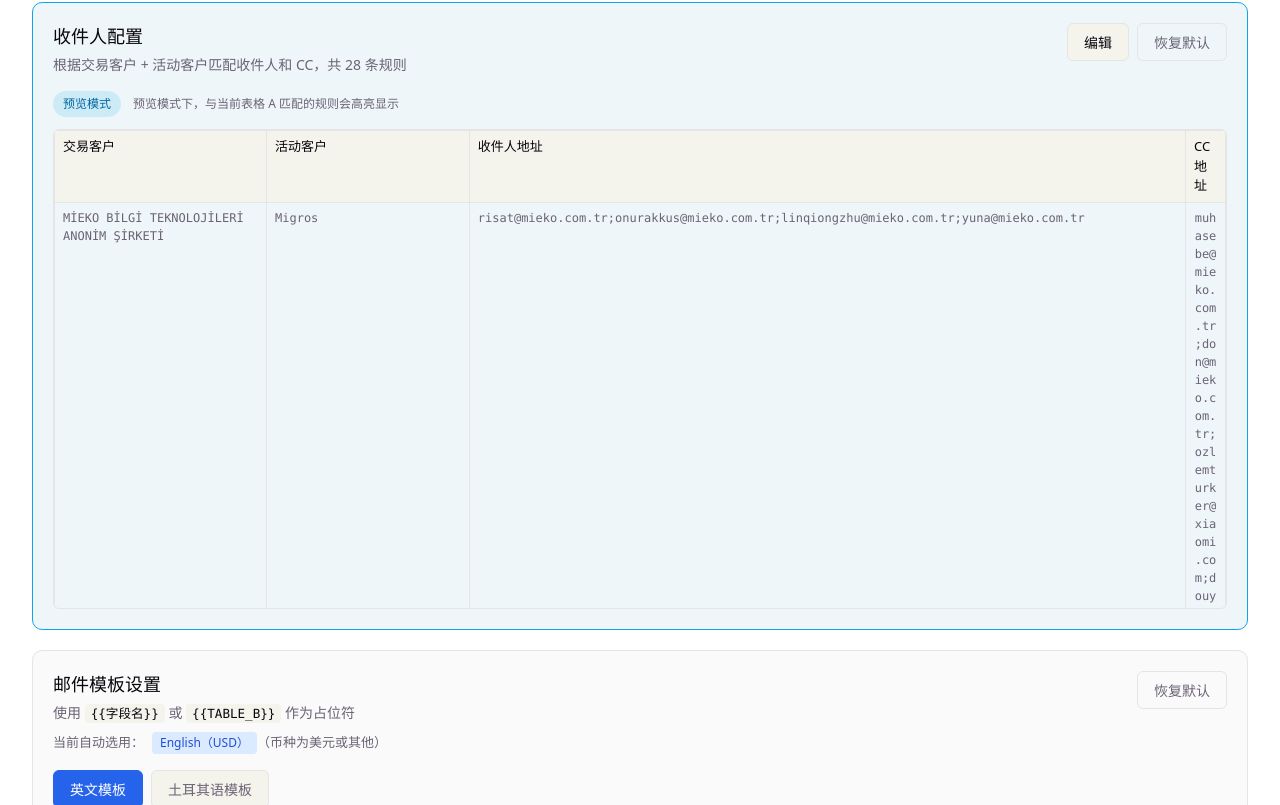
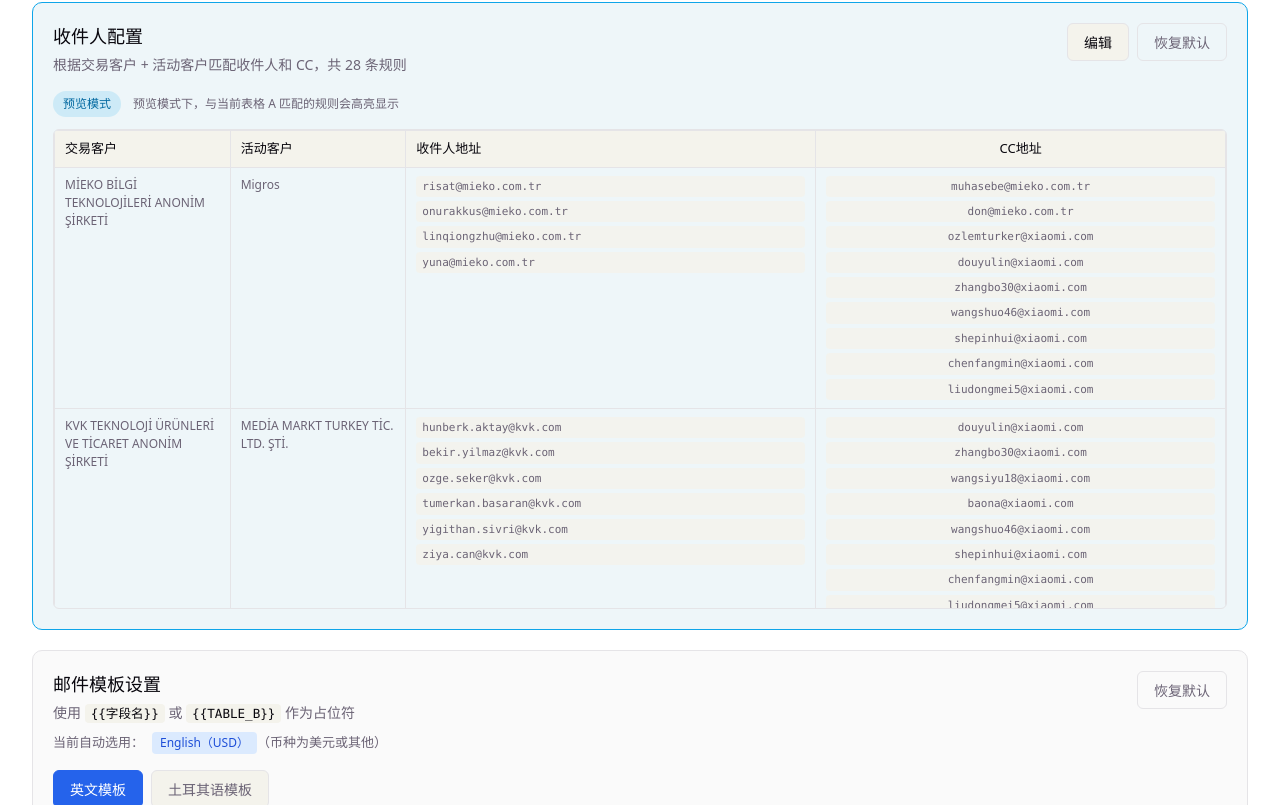
Before and after one commit to Bobo5957/turkey-cn-generator, a React (Vite) app: page / in a window 1280 px wide. Shown: the part 755-1560 px from the top of the page. Built offline with nearby package versions, Linux system fonts and the light colour scheme.

Commit message:
金额保留两位小数，优化收件人配置显示

```diff
--- a/src/App.css
+++ b/src/App.css
@@ -619,13 +619,39 @@
   width: 100%;
   border-collapse: collapse;
   font-size: 13px;
-  min-width: 900px;
+  table-layout: fixed;
+}
+
+.contacts-table th:nth-child(1),
+.contacts-table td:nth-child(1) {
+  width: 15%;
+}
+
+.contacts-table th:nth-child(2),
+.contacts-table td:nth-child(2) {
+  width: 15%;
+}
+
+.contacts-table th:nth-child(3),
+.contacts-table td:nth-child(3) {
+  width: 35%;
+}
+
+.contacts-table th:nth-child(4),
+.contacts-table td:nth-child(4) {
+  width: 35%;
+}
+
+.contacts-table th:last-child,
+.contacts-table td:last-child {
+  width: 48px;
+  text-align: center;
 }
 
 .contacts-table th,
 .contacts-table td {
   border: 1px solid var(--border);
-  padding: 6px 8px;
+  padding: 8px 10px;
   vertical-align: top;
 }
 
@@ -651,6 +677,12 @@
   background: var(--bg);
   color: var(--text-h);
   resize: vertical;
+  min-height: 56px;
+}
+
+.contacts-table td input {
+  min-height: auto;
+  font-family: inherit;
 }
 
 .contacts-table td input:focus,
@@ -659,10 +691,6 @@
   outline-offset: 1px;
 }
 
-.contacts-table td:last-child {
-  width: 40px;
-  text-align: center;
-}
 
 .contact-mode-bar {
   display: flex;
@@ -707,11 +735,26 @@
 }
 
 .contact-preview-cell {
-  font-family: var(--mono);
   font-size: 12px;
   line-height: 1.5;
-  white-space: pre-wrap;
   word-break: break-word;
+}
+
+.contact-preview-emails {
+  display: flex;
+  flex-direction: column;
+  gap: 4px;
+}
+
+.contact-email-chip {
+  display: block;
+  padding: 3px 6px;
+  border-radius: 4px;
+  background: color-mix(in srgb, var(--code-bg) 80%, transparent);
+  font-family: var(--mono);
+  font-size: 11px;
+  line-height: 1.4;
+  word-break: break-all;
 }
 
 .contact-preview-empty {
--- a/src/App.tsx
+++ b/src/App.tsx
@@ -19,10 +19,12 @@
 import { loadSettings, saveSettings } from './utils/storage'
 import {
   createDefaultTableConfig,
+  getAmountFieldsFromConfig,
   migrateRowsByFieldOrder,
   syncKeyFieldsOnRename,
   syncTableBSourcesOnFieldRename,
 } from './utils/tableConfig'
+import { normalizeRowsAmountFields } from './utils/numbers'
 import './App.css'
 
 function App() {
@@ -36,6 +38,10 @@
   const [loaded, setLoaded] = useState(false)
 
   const tableAFields = tableConfig.tableAFields
+  const amountFields = useMemo(
+    () => getAmountFieldsFromConfig(tableConfig),
+    [tableConfig],
+  )
 
   useEffect(() => {
     const saved = loadSettings()
@@ -121,7 +127,7 @@
   }
 
   const handleParsed = (parsedRows: Record<string, string>[]) => {
-    setRows(parsedRows)
+    setRows(normalizeRowsAmountFields(parsedRows, amountFields))
   }
 
   const handleAddRow = () => {
@@ -160,6 +166,7 @@
         <PasteArea tableAFields={tableAFields} onParsed={handleParsed} />
         <DataTable
           fields={tableAFields}
+          amountFields={amountFields}
           rows={rows}
           onChange={setRows}
           onAddRow={handleAddRow}
--- a/src/components/ContactConfig.tsx
+++ b/src/components/ContactConfig.tsx
@@ -12,9 +12,22 @@
   onReset: () => void
 }
 
-function ContactPreviewCell({ value }: { value: string }) {
+function ContactPreviewCell({ value, isEmail = false }: { value: string; isEmail?: boolean }) {
   if (!value.trim()) {
     return <span className="contact-preview-empty">—</span>
+  }
+
+  if (isEmail) {
+    const emails = value.split(';').map((item) => item.trim()).filter(Boolean)
+    return (
+      <div className="contact-preview-cell contact-preview-emails">
+        {emails.map((email, index) => (
+          <span key={`${email}-${index}`} className="contact-email-chip">
+            {email}
+          </span>
+        ))}
+      </div>
+    )
   }
 
   return <div className="contact-preview-cell">{value}</div>
@@ -188,7 +201,7 @@
                         rows={2}
                       />
                     ) : (
-                      <ContactPreviewCell value={contact.收件人地址} />
+                      <ContactPreviewCell value={contact.收件人地址} isEmail />
                     )}
                   </td>
                   <td>
@@ -202,7 +215,7 @@
                         rows={2}
                       />
                     ) : (
-                      <ContactPreviewCell value={contact.CC地址} />
+                      <ContactPreviewCell value={contact.CC地址} isEmail />
                     )}
                   </td>
                   {isEditing && (
--- a/src/components/DataTable.tsx
+++ b/src/components/DataTable.tsx
@@ -1,17 +1,36 @@
+import { normalizeDecimalString } from '../utils/numbers'
+
 interface DataTableProps {
   fields: string[]
+  amountFields: string[]
   rows: Record<string, string>[]
   onChange: (rows: Record<string, string>[]) => void
   onAddRow: () => void
   onClear: () => void
 }
 
-export function DataTable({ fields, rows, onChange, onAddRow, onClear }: DataTableProps) {
+export function DataTable({
+  fields,
+  amountFields,
+  rows,
+  onChange,
+  onAddRow,
+  onClear,
+}: DataTableProps) {
+  const amountFieldSet = new Set(amountFields)
+
   const updateCell = (rowIndex: number, field: string, value: string) => {
     const nextRows = rows.map((row, index) =>
       index === rowIndex ? { ...row, [field]: value } : row,
     )
     onChange(nextRows)
+  }
+
+  const finalizeCell = (rowIndex: number, field: string, value: string) => {
+    if (!amountFieldSet.has(field)) return
+    const normalized = normalizeDecimalString(value)
+    if (normalized === value) return
+    updateCell(rowIndex, field, normalized)
   }
 
   const deleteRow = (rowIndex: number) => {
@@ -61,6 +80,7 @@
                       type="text"
                       value={row[field] ?? ''}
                       onChange={(e) => updateCell(rowIndex, field, e.target.value)}
+                      onBlur={(e) => finalizeCell(rowIndex, field, e.target.value)}
                       placeholder={`输入${field || '内容'}`}
                     />
                   </td>
--- /dev/null
+++ b/src/utils/numbers.ts
@@ -0,0 +1,49 @@
+const DECIMAL_PLACES = 2
+
+export function parseAmount(value: string): number | null {
+  const trimmed = value.trim()
+  if (!trimmed) return null
+  const num = parseFloat(trimmed.replace(/,/g, ''))
+  return Number.isFinite(num) ? num : null
+}
+
+export function formatAmount(
+  value: number | null,
+  decimalPlaces = DECIMAL_PLACES,
+): string {
+  if (value === null) return ''
+  return value.toFixed(decimalPlaces)
+}
+
+export function normalizeDecimalString(
+  value: string,
+  decimalPlaces = DECIMAL_PLACES,
+): string {
+  const trimmed = value.trim()
+  if (!trimmed) return value
+
+  const amount = parseAmount(trimmed)
+  if (amount === null) return value
+  return formatAmount(amount, decimalPlaces)
+}
+
+export function normalizeRowAmountFields(
+  row: Record<string, string>,
+  amountFields: string[],
+): Record<string, string> {
+  const next = { ...row }
+  for (const field of amountFields) {
+    if (next[field]?.trim()) {
+      next[field] = normalizeDecimalString(next[field])
+    }
+  }
+  return next
+}
+
+export function normalizeRowsAmountFields(
+  rows: Record<string, string>[],
+  amountFields: string[],
+): Record<string, string>[] {
+  if (amountFields.length === 0) return rows
+  return rows.map((row) => normalizeRowAmountFields(row, amountFields))
+}
--- a/src/utils/tableB.ts
+++ b/src/utils/tableB.ts
@@ -1,17 +1,5 @@
 import type { TableBColumnConfig, TableConfig } from '../types'
-
-function parseAmount(value: string): number | null {
-  const trimmed = value.trim()
-  if (!trimmed) return null
-  const num = parseFloat(trimmed.replace(/,/g, ''))
-  return Number.isFinite(num) ? num : null
-}
-
-function formatAmount(value: number | null): string {
-  if (value === null) return ''
-  const rounded = Math.round(value * 10) / 10
-  return String(rounded)
-}
+import { formatAmount, normalizeDecimalString, parseAmount } from './numbers'
 
 export function transformToTableB(
   rowData: Record<string, string>,
@@ -27,11 +15,10 @@
         result[column.name] = rowData[column.sourceField ?? ''] ?? ''
         break
       case 'amount': {
-        const amount = parseAmount(rowData[column.sourceField ?? ''] ?? '')
+        const raw = rowData[column.sourceField ?? ''] ?? ''
+        const amount = parseAmount(raw)
         result[column.name] =
-          amount !== null
-            ? formatAmount(amount)
-            : (rowData[column.sourceField ?? ''] ?? '')
+          amount !== null ? formatAmount(amount) : normalizeDecimalString(raw)
         break
       }
       case 'currency_if': {
--- a/src/utils/tableConfig.ts
+++ b/src/utils/tableConfig.ts
@@ -64,6 +64,19 @@
     sourceField: '活动政策单号',
   },
 ]
+
+export function getAmountFieldsFromConfig(config: TableConfig): string[] {
+  const fields = new Set<string>()
+  for (const column of config.tableBColumns) {
+    if (column.mappingType === 'amount' && column.sourceField?.trim()) {
+      fields.add(column.sourceField.trim())
+    }
+    if (column.mappingType === 'vat_included' && column.amountField?.trim()) {
+      fields.add(column.amountField.trim())
+    }
+  }
+  return Array.from(fields)
+}
 
 export function createDefaultTableConfig(): TableConfig {
   return {
```
